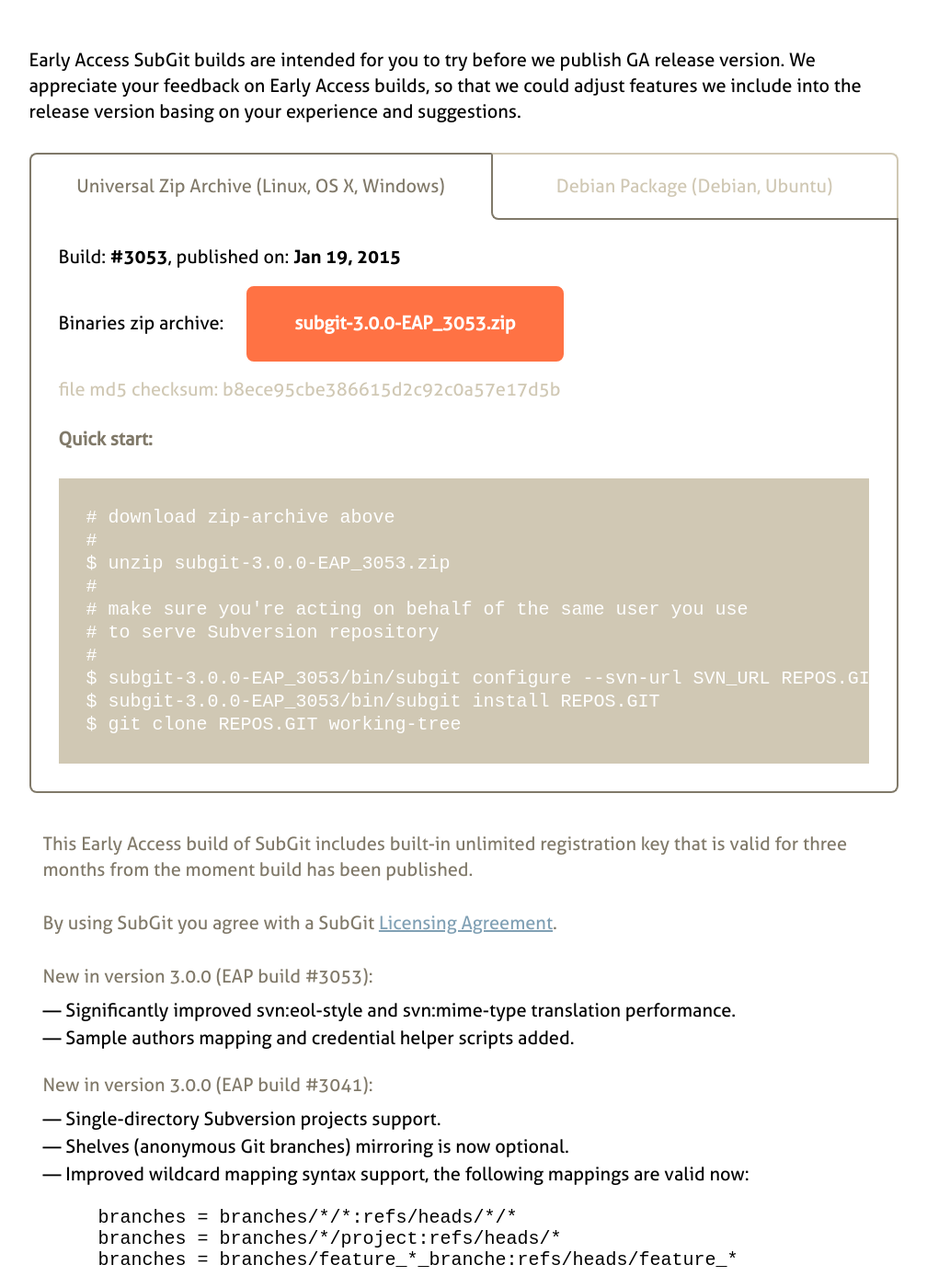
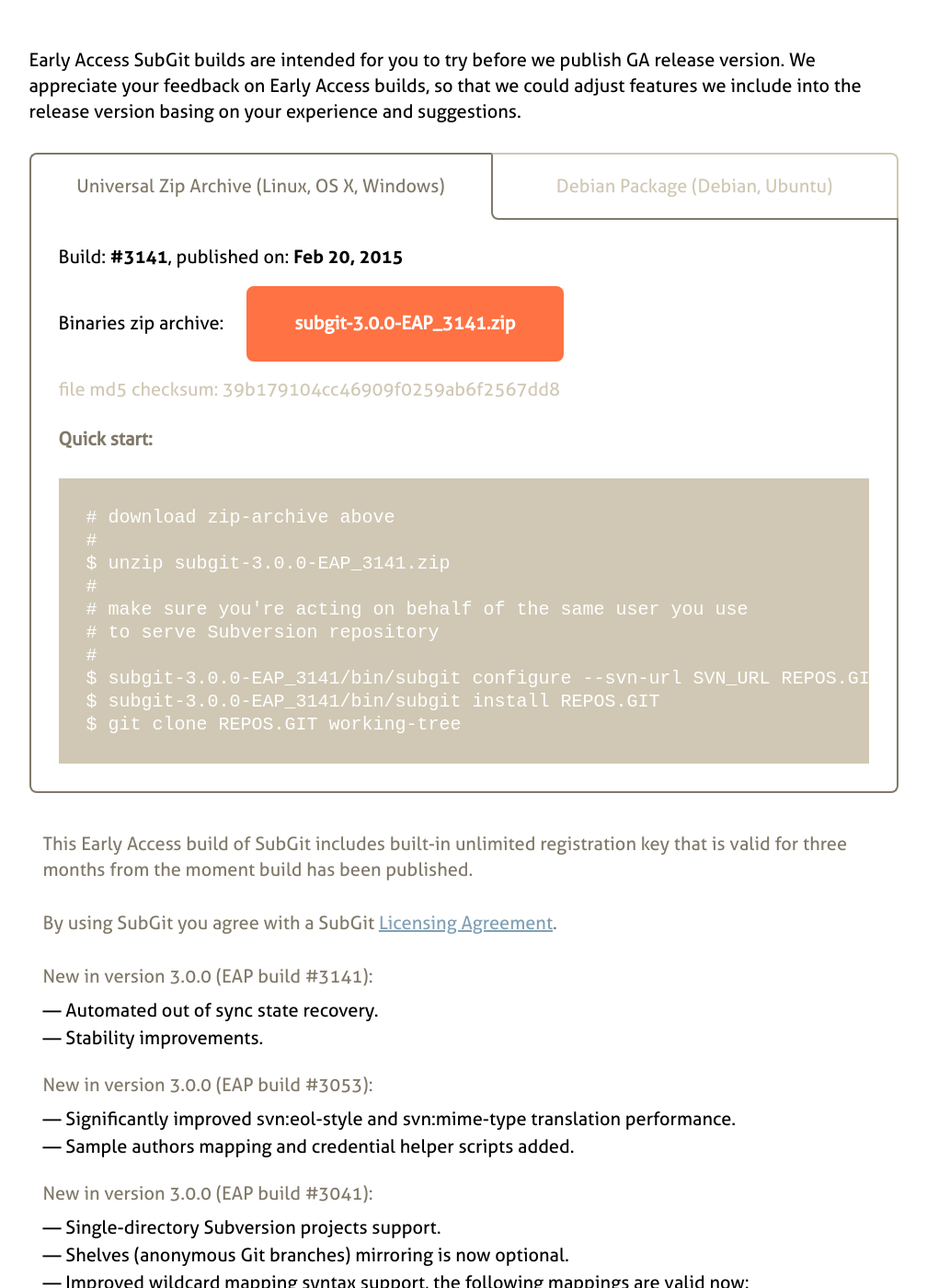
Before and after one commit to waaa/tmate.github.io, a Jekyll site: the page built from eap.html, in a window 1280 px wide and 1400 px high, scrolled down 247 px. Shown: the whole window at 92% size, without its empty margins (136-1144 px from the left). Built offline with Jekyll 4.4.1, drawn with Linux system fonts in a browser that asks for light colours; Markdown is read by kramdown in place of the engine named in the settings; comment, search, counter and statistics services are not loaded.

Commit message:
EAP 3.0.0 build #3141

```diff
--- a/eap.html
+++ b/eap.html
@@ -17,40 +17,40 @@
     </ul>
     <div class="box visible">
       <div class="tab_box_inner">
-        <p>Build: <strong>&#35;3053</strong>, published on: <strong>Jan 19, 2015</strong></p>
-        <p>Binaries zip archive: <a href="downloadingeapzip.html" class="button_orange" style="margin:-10px 0 -10px 20px !important;">subgit-3.0.0-EAP_3053.zip</a></p>
-        <p class="checksum">file md5 checksum: b8ece95cbe386615d2c92c0a57e17d5b</p>
+        <p>Build: <strong>&#35;3141</strong>, published on: <strong>Feb 20, 2015</strong></p>
+        <p>Binaries zip archive: <a href="downloadingeapzip.html" class="button_orange" style="margin:-10px 0 -10px 20px !important;">subgit-3.0.0-EAP_3141.zip</a></p>
+        <p class="checksum">file md5 checksum: 39b179104cc46909f0259ab6f2567dd8</p>
         <h6>Quick start:</h6>
         <pre>
 <code># download zip-archive above
 #
-$ unzip subgit-3.0.0-EAP_3053.zip
+$ unzip subgit-3.0.0-EAP_3141.zip
 #
 # make sure you're acting on behalf of the same user you use
 # to serve Subversion repository
 #
-$ subgit-3.0.0-EAP_3053/bin/subgit configure --svn-url SVN_URL REPOS.GIT
-$ subgit-3.0.0-EAP_3053/bin/subgit install REPOS.GIT
+$ subgit-3.0.0-EAP_3141/bin/subgit configure --svn-url SVN_URL REPOS.GIT
+$ subgit-3.0.0-EAP_3141/bin/subgit install REPOS.GIT
 $ git clone REPOS.GIT working-tree</code></pre>
       </div>
     </div>
     <div class="box">
       <div class="tab_box_inner">
-        <p>Build: <strong>&#35;3053</strong>, published on: <strong>Jan 19, 2015</strong></p>
-        <p>Debian package: <a href="downloadingeapdeb.html" class="button_orange" style="margin:-10px 0 -10px 20px !important;">subgit-3.0.0-EAP-3053_all.deb</a></p>
-        <p class="checksum">file md5 checksum: 65bfe1a8d77103a406f735bb0ac7c00f</p>
+        <p>Build: <strong>&#35;3141</strong>, published on: <strong>Feb 20, 2015</strong></p>
+        <p>Debian package: <a href="downloadingeapdeb.html" class="button_orange" style="margin:-10px 0 -10px 20px !important;">subgit-3.0.0-EAP-3141_all.deb</a></p>
+        <p class="checksum">file md5 checksum: 774b5c3aaae8faafe16e677174aed386</p>
         <h6>Quick start:</h6>
         <pre>
 <code># download Debian package above and fetch missing dependencies
 #
-$ sudo dpkg -i subgit_3.0.0_EAP_3053_all.deb
+$ sudo dpkg -i subgit_3.0.0_EAP_3141_all.deb
 $ sudo apt-get install -f
 #
 # make sure you're acting on behalf of the same user you use
 # to serve Subversion repository
 #
-$ subgit-3.0.0-EAP_3053/bin/subgit configure --svn-url SVN_URL REPOS.GIT
-$ subgit-3.0.0-EAP_3053/bin/subgit install REPOS.GIT
+$ subgit-3.0.0-EAP_3141/bin/subgit configure --svn-url SVN_URL REPOS.GIT
+$ subgit-3.0.0-EAP_3141/bin/subgit install REPOS.GIT
 $ git clone REPOS.GIT working-tree</code></pre>
       </div>
     </div>
@@ -58,6 +58,11 @@
   <div id="new_wrap">
     <p>This Early Access build of SubGit includes built-in unlimited registration key that is valid for three months from the moment build has been published.</p>
     <p>By using SubGit you agree with a SubGit <a href="license.html">Licensing Agreement</a>.</p>
+    <p>New in version 3.0.0 (EAP build #3141):</p>
+    <ul>
+     <li>— Automated out of sync state recovery.</li>
+     <li>— Stability improvements.</li>
+    </ul>
     <p>New in version 3.0.0 (EAP build #3053):</p>
     <ul>
      <li>— Significantly improved svn:eol-style and svn:mime-type translation performance.</li>
```
Also changed, not shown: downloadingeapdeb.html (+9 -4 lines), downloadingeapzip.html (+9 -4 lines).
